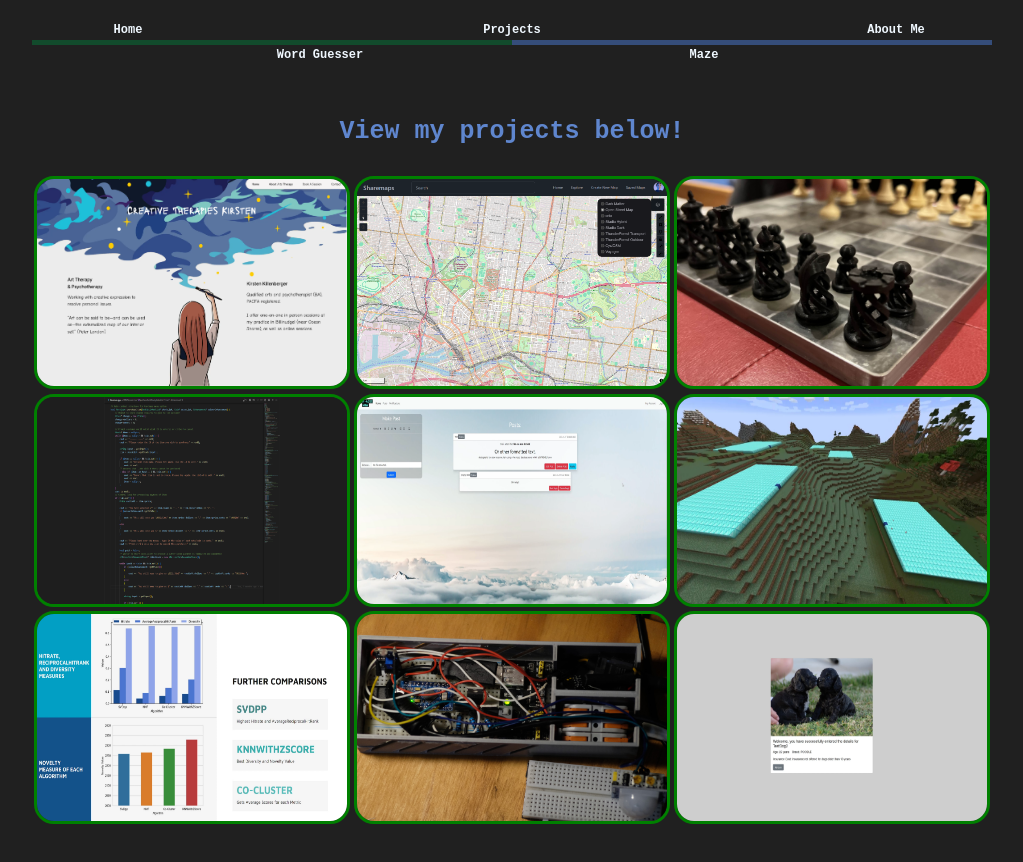
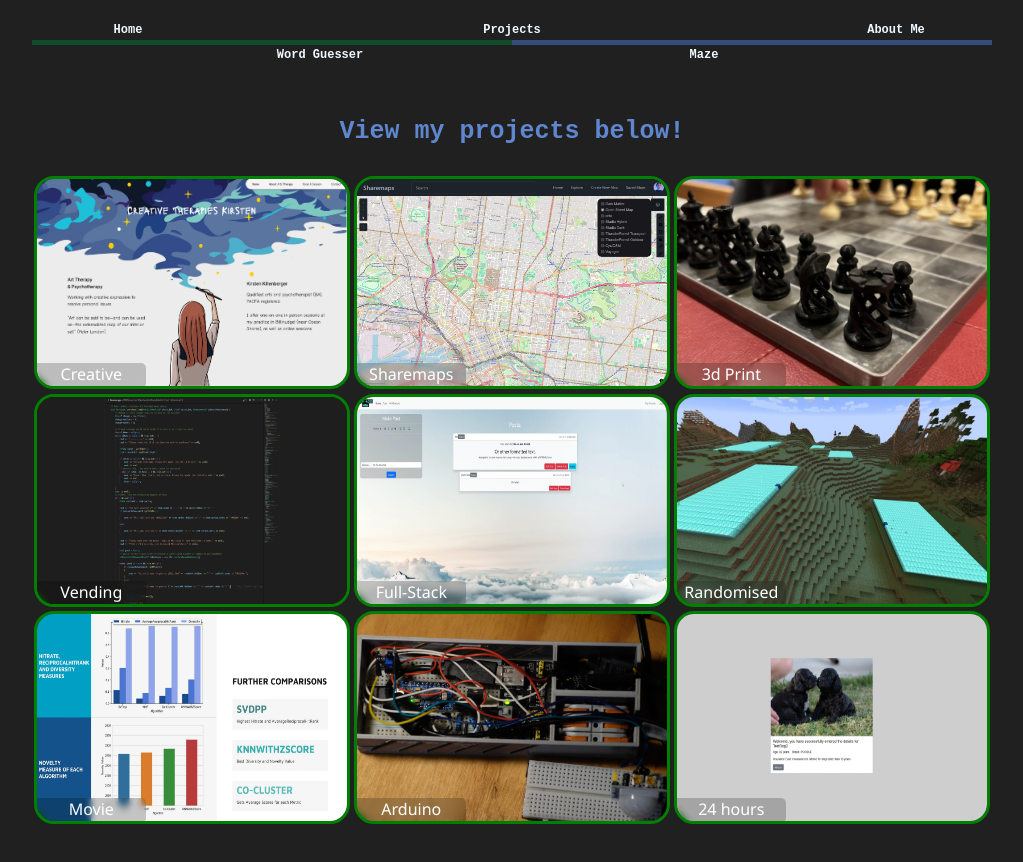
Before and after one commit to DarioKillenberger/portfolio_website, a React (Create React App) app: page /projects in a window 1280 px wide. Shown: the top 862 px of the page, without its empty margins (128-1151 px from the left). Built offline with nearby package versions, Linux system fonts and the light colour scheme.

Commit message:
added title overlays for cards

```diff
--- a/src/css/MyProjects.css
+++ b/src/css/MyProjects.css
@@ -34,7 +34,7 @@
     grid-auto-rows: 17vw;
 }
 
-.bannerImg {
+.projectCard {
     align-self: center;
     justify-self: center;
     height: auto;
@@ -44,40 +44,54 @@
     transition: ease-in-out 0.4s;
     border-radius: 20px;
     border-color: green;
-    border-style: solid;}
+    border-style: solid;
+    overflow: hidden;
+}
 
+.bannerImg {
+    width: 100%;
+    height: 100%;
+}
+
+/* There are two elements on same level as projectCard, so need to target every 2nd */
 .projectCard:nth-child(1) {
     animation: 2s ease-out 0s 1 img1 forwards;
 }
-.projectCard:nth-child(2) {
+.projectCard:nth-child(3) {
     animation: 2s ease-out 0s 1 img2 forwards;
 }
-.projectCard:nth-child(3) {
+.projectCard:nth-child(5) {
     animation: 2s ease-out 0s 1 img3 forwards;
 }
-.projectCard:nth-child(4) {
+.projectCard:nth-child(7) {
     animation: 2s ease-out 0s 1 img4 forwards;
 }
-.projectCard:nth-child(5) {
+.projectCard:nth-child(9) {
     animation: 2s ease-out 0s 1 img5 forwards;
 }
-.projectCard:nth-child(6) {
+.projectCard:nth-child(11) {
     animation: 2s ease-out 0s 1 img6 forwards;
 }
-.projectCard:nth-child(7) {
+.projectCard:nth-child(13) {
     animation: 2s ease-out 0s 1 img7 forwards;
 }
-.projectCard:nth-child(8) {
+.projectCard:nth-child(15) {
     animation: 2s ease-out 0s 1 img8 forwards;
 }
-.projectCard:nth-child(9) {
+.projectCard:nth-child(17) {
     animation: 2s ease-out 0s 1 img9 forwards;
 }
 
-/* .bannerImg:hover {
+/* ------------------------------------ */
+.projectName {
+    animation: 1.5s fadeInAnimation 0.7s forwards;
+}
+
+
+/* .projectCard:hover {
     animation: 1s cubic-bezier(1,.02,1,.29) 0s 1 bringToFront forwards;
-}
-*/
+} */
+
 .offset {
     transform: scale(100%);
 }
@@ -88,8 +102,24 @@
     aspect-ratio: 13.5 / 9;
     margin-top: 0px;
     z-index: 7 !important;
+    /* grid-column-start: span 2;
+    grid-row-start: span 2;
+    width: 98%;
+    margin: 8px; */
     grid-column: 1/3;
     grid-row: 1/3;
+}
+
+@keyframes fadeInAnimation {
+    0% {
+        opacity: 0;
+    }
+    40% {
+        opacity: 0;
+    }
+    100% {
+        opacity: 1;
+    }
 }
 
 @keyframes img1 {
@@ -221,6 +251,7 @@
     font-size: large;
     grid-column: 3/4;
     grid-row: 1/3;
+    /* grid-row-start: span 2; */
     color: rgb(161, 189, 235);
     margin-bottom: 1.5vw;
     padding-right: 5px;
@@ -230,16 +261,24 @@
 
 .projectName {
     position: absolute;
-    bottom: 0%;
-    left: 1%;
+    bottom: -1%;
+    left: 0%;
     width: 35%;
     height: 10%;
     background-color: rgba(0, 0, 0, 0.2);
-    border-radius: 5px 5px 5px 20px;
+    border-radius: 0px 5px 5px 20px;
     backdrop-filter: blur(3px);
+    opacity: 0;
+
+    font-family: 'Segoe UI', Tahoma, Geneva, Verdana, sans-serif;
+    color: white;
+    font-weight: 400;
+    font-size: 1em;
+    text-align: center;
+    align-content: center;
+    padding-bottom: 4px;
 }
 
 .hidden {
     display: none;
-    position: absolute
 }
--- a/src/pages/MyProjects.tsx
+++ b/src/pages/MyProjects.tsx
@@ -139,10 +139,12 @@ function MyProjects() {
       <div className='pictureBox'>
         {imgArr.map((img, index) => (
           <>
-            <img className={activeImg === index + 1 ? "bannerImg offsetActive" : "bannerImg offset"} src={img} alt="Portfolio Project" draggable="false" onClick={activeImg === index + 1 ? () => mouseHover(0) : () => mouseHover(index + 1)} />
+            <div className={activeImg === index + 1 ? "projectCard offsetActive" : "projectCard offset"}>
+                <img className={activeImg === index + 1 ? "bannerImg" : "bannerImg"} src={img} alt="Portfolio Project" draggable="false" onClick={activeImg === index + 1 ? () => mouseHover(0) : () => mouseHover(index + 1)} />
 
-
-
+                <div className={activeImg === index + 1 ? "projectName hidden" : "projectName"}>{projectDescription[index].title}
+                </div>
+            </div>
             <div className={activeImg === index + 1 ? "projectInfo" : "projectInfo hidden"}>
                     <h2>{projectDescription[index].title}</h2>
                     <p>Date: {projectDescription[index].year}</p>
```
Lines whose indentation alone changed are shown as unchanged.
